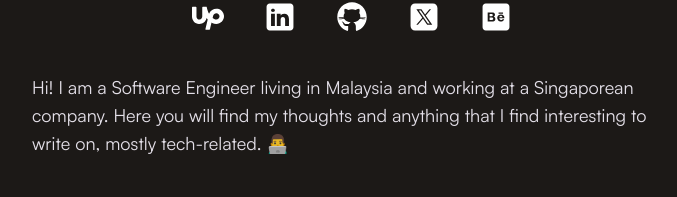
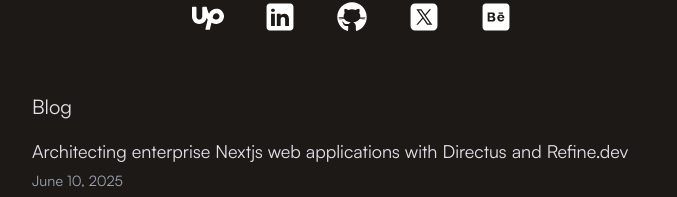
Before and after one commit to SadmanYasar/sadman-yasar-blogs, a Next.js app: page / in a window 1280 px wide. Shown: the part 279-476 px from the top of the page, without its empty margins (288-965 px from the left). Built offline with nearby package versions, Linux system fonts and the light colour scheme.

Commit message:
Update index.js

```diff
--- a/pages/index.js
+++ b/pages/index.js
@@ -20,13 +20,6 @@ export default function Home({ allPostsData }) {
       <Head>
         <title>{siteTitle}</title>
       </Head>
-      <section className="headingMd">
-        <p>
-          Hi! I am a Software Engineer living in Malaysia and working at a Singaporean company. Here you
-          will find my thoughts and anything that I find interesting to write
-          on, mostly tech-related. 👨‍💻
-        </p>
-      </section>
       <section className="headingMd padding1px">
         <div className="flex flex-row gap-2">
           <h2 className="headingLg">Blog</h2>
```
